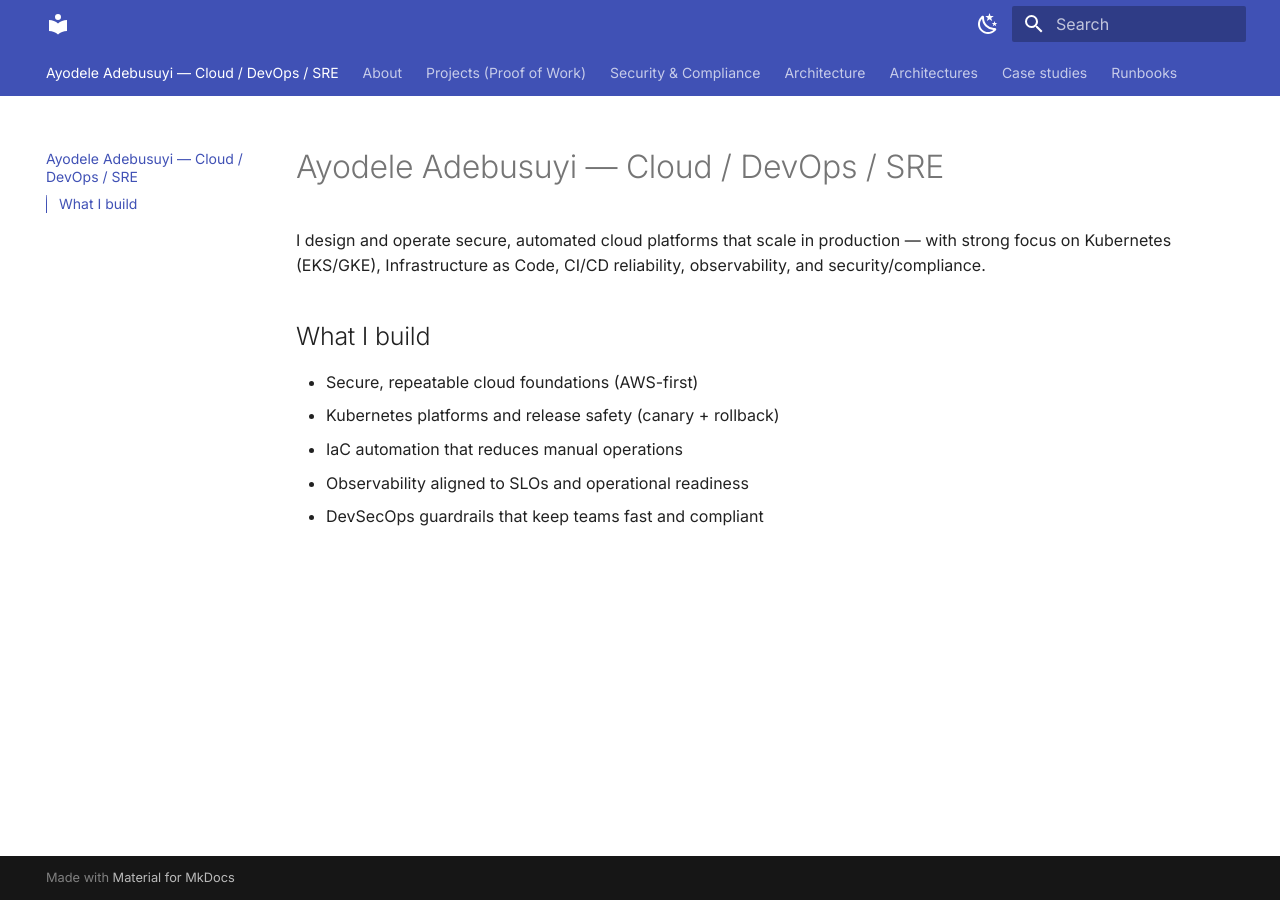
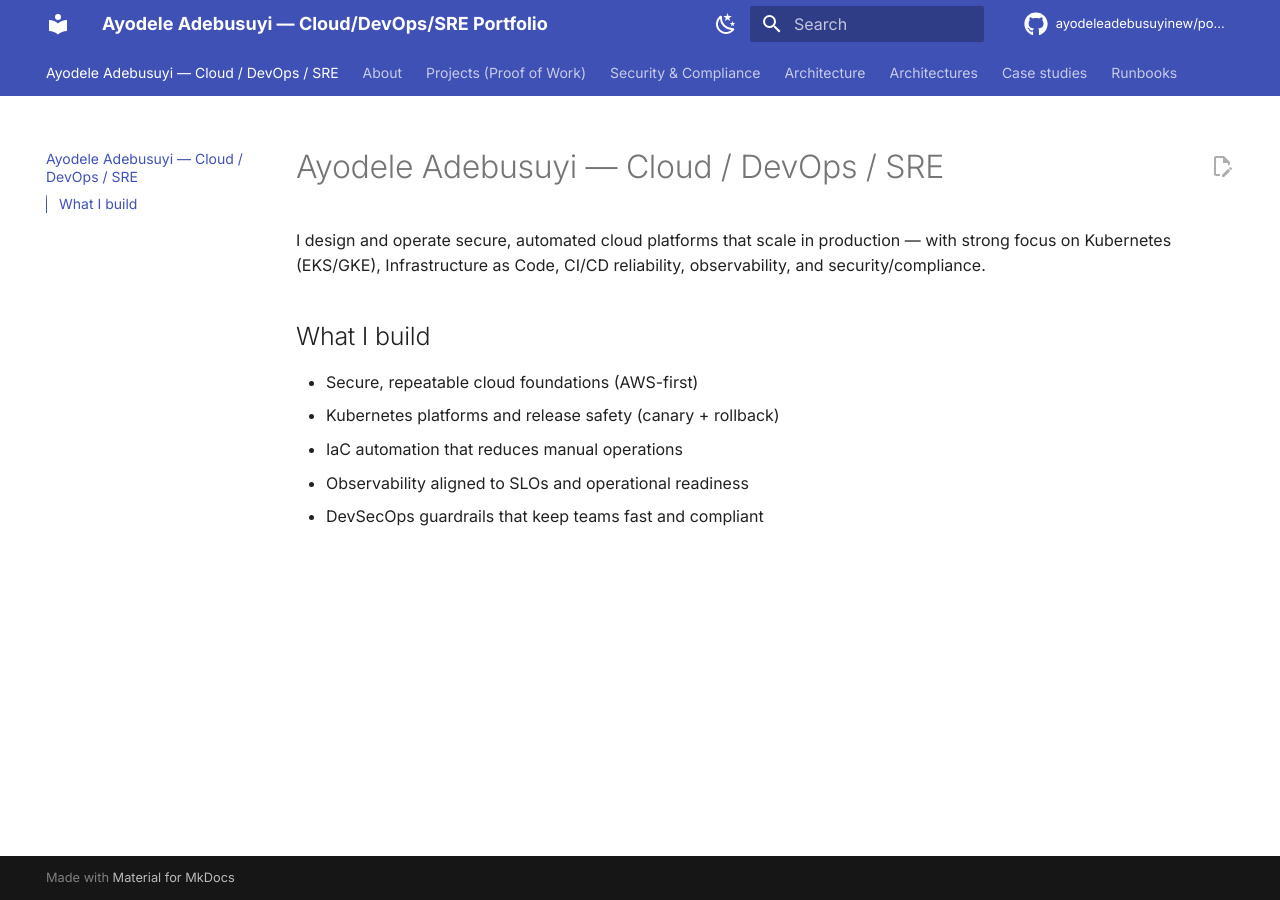
Before and after one commit to ayodeleadebusuyinew/portfolio, an MkDocs documentation site: the page built from docs/index.md, in a window 1280 px wide. Built offline with MkDocs 1.6.1 and Material for MkDocs 9.7.7, drawn with Linux system fonts in a browser that asks for light colours; comment, search, counter and statistics services are not loaded.

Commit message:
Update mkdocs.yml

```diff
--- a/mkdocs.yml
+++ b/mkdocs.yml
@@ -1,3 +1,9 @@
+site_name: Ayodele Adebusuyi — Cloud/DevOps/SRE Portfolio
+site_url: https://ayodeleadebusuyinew.github.io/portfolio/
+repo_url: https://github.com/ayodeleadebusuyinew/portfolio
+repo_name: ayodeleadebusuyinew/portfolio
+edit_uri: edit/main/docs/
+
 theme:
   name: material
   language: en
```
